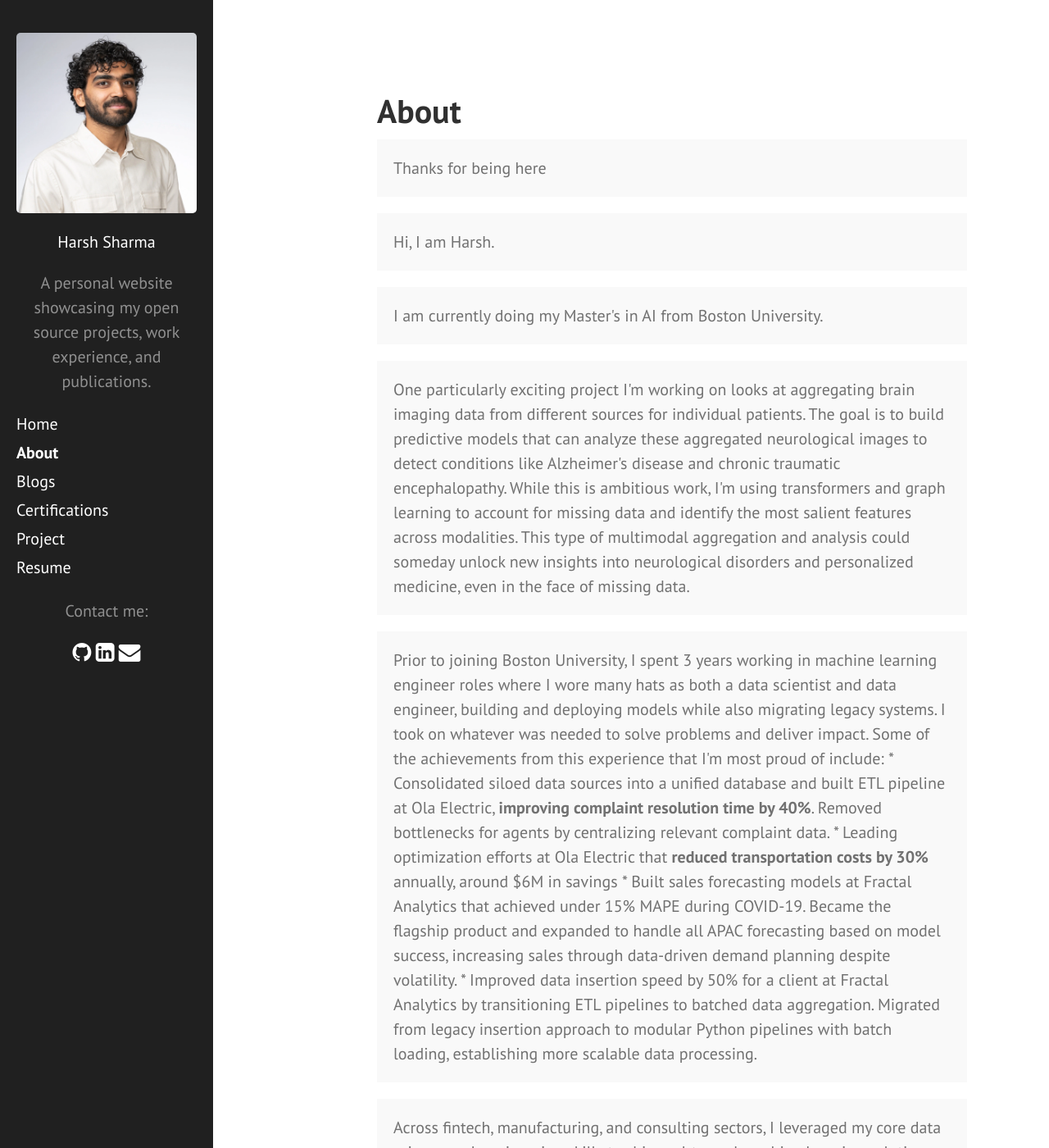
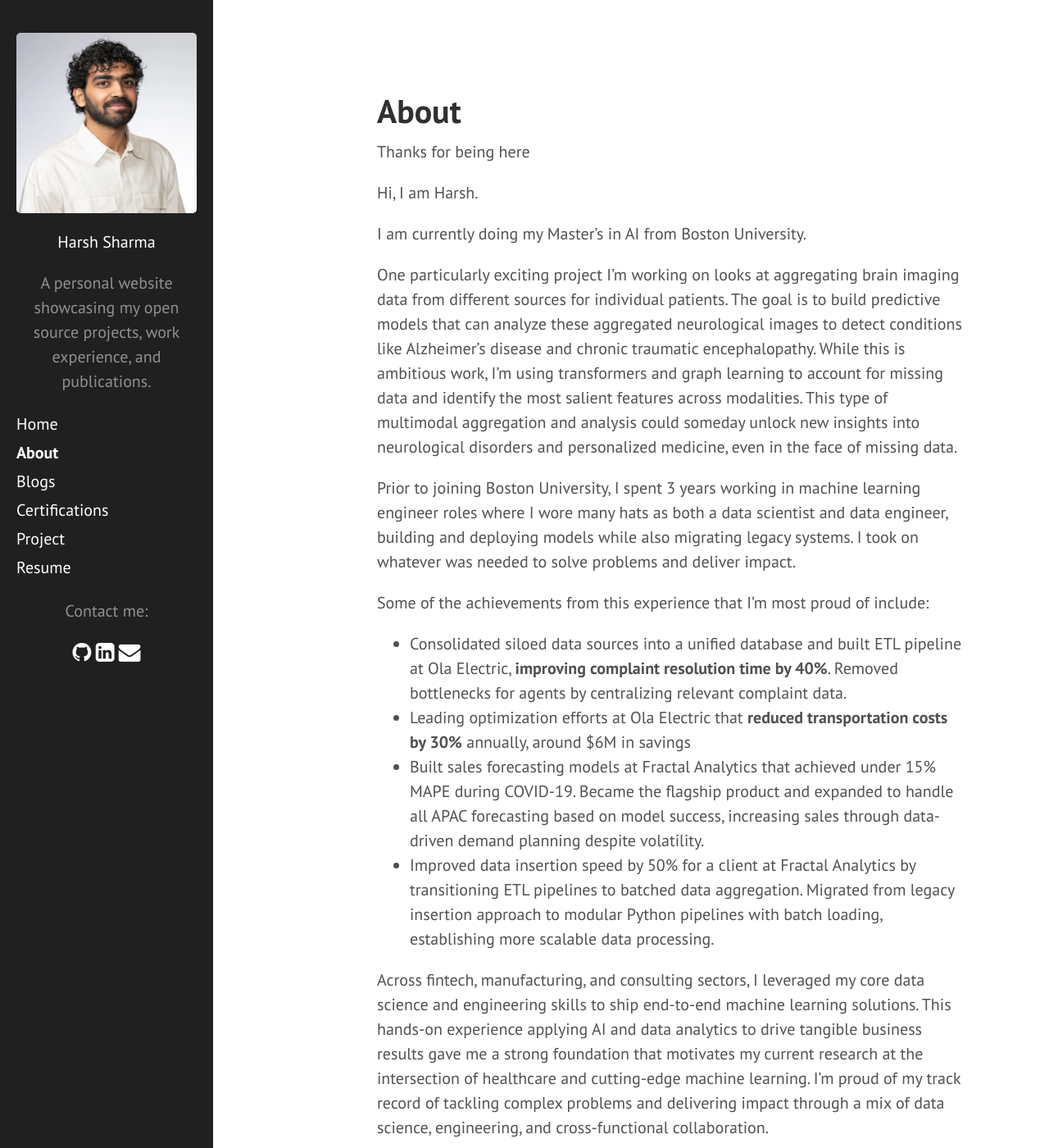
Before and after one commit to 97harsh/97harsh.github.io, a Jekyll site: the page built from about.md, in a window 1280 px wide and 1400 px high. Shown: the whole window at 82% size. Built offline with Jekyll 4.4.1, drawn with Linux system fonts in a browser that asks for light colours; nearby versions of some CDN libraries; Markdown is read by kramdown in place of the engine named in the settings; a script that is not in the unit is left out; some of the changed text lies outside the part shown.

Commit message:
converted paragraph to markdown

```diff
--- a/about.md
+++ b/about.md
@@ -3,30 +3,32 @@ layout: page
 title: About
 ---
 
-<p class="message">
-  Thanks for being here
-</p>
-<p class="message">
-  Hi, I am Harsh.
-</p>
-<p class="message">
-  I am currently doing my Master's in AI from Boston University.
-</p>
-<p class="message">
-  One particularly exciting project I'm working on looks at aggregating brain imaging data from different sources for individual patients. The goal is to build predictive models that can analyze these aggregated neurological images to detect conditions like Alzheimer's disease and chronic traumatic encephalopathy. While this is ambitious work, I'm using transformers and graph learning to account for missing data and identify the most salient features across modalities. This type of multimodal aggregation and analysis could someday unlock new insights into neurological disorders and personalized medicine, even in the face of missing data.
-</p>
-<p class="message">
-  Prior to joining Boston University, I spent 3 years working in machine learning engineer roles where I wore many hats as both a data scientist and data engineer, building and deploying models while also migrating legacy systems. I took on whatever was needed to solve problems and deliver impact.
 
-  Some of the achievements from this experience that I'm most proud of include:
-  * Consolidated siloed data sources into a unified database and built ETL pipeline at Ola Electric, <b>improving complaint resolution time by 40%</b>. Removed bottlenecks for agents by centralizing relevant complaint data.
-  * Leading optimization efforts at Ola Electric that <b>reduced transportation costs by 30%</b> annually, around $6M in savings
-  * Built sales forecasting models at Fractal Analytics that achieved under 15% MAPE during COVID-19. Became the flagship product and expanded to handle all APAC forecasting based on model success, increasing sales through data-driven demand planning despite volatility.
-  * Improved data insertion speed by 50% for a client at Fractal Analytics by transitioning ETL pipelines to batched data aggregation. Migrated from legacy insertion approach to modular Python pipelines with batch loading, establishing more scalable data processing.
-</p>
-<p class="message">
-  Across fintech, manufacturing, and consulting sectors, I leveraged my core data science and engineering skills to ship end-to-end machine learning solutions. This hands-on experience applying AI and data analytics to drive tangible business results gave me a strong foundation that motivates my current research at the intersection of healthcare and cutting-edge machine learning. I'm proud of my track record of tackling complex problems and delivering impact through a mix of data science, engineering, and cross-functional collaboration.
-</p>
+Thanks for being here
+
+
+Hi, I am Harsh.
+
+
+I am currently doing my Master's in AI from Boston University.
+
+
+One particularly exciting project I'm working on looks at aggregating brain imaging data from different sources for individual patients. The goal is to build predictive models that can analyze these aggregated neurological images to detect conditions like Alzheimer's disease and chronic traumatic encephalopathy. While this is ambitious work, I'm using transformers and graph learning to account for missing data and identify the most salient features across modalities. This type of multimodal aggregation and analysis could someday unlock new insights into neurological disorders and personalized medicine, even in the face of missing data.
+
+
+Prior to joining Boston University, I spent 3 years working in machine learning engineer roles where I wore many hats as both a data scientist and data engineer, building and deploying models while also migrating legacy systems. I took on whatever was needed to solve problems and deliver impact.
+
+
+Some of the achievements from this experience that I'm most proud of include:
+
+ * Consolidated siloed data sources into a unified database and built ETL pipeline at Ola Electric, <b>improving complaint resolution time by 40%</b>. Removed bottlenecks for agents by centralizing relevant complaint data.
+ * Leading optimization efforts at Ola Electric that <b>reduced transportation costs by 30%</b> annually, around $6M in savings
+ * Built sales forecasting models at Fractal Analytics that achieved under 15% MAPE during COVID-19. Became the flagship product and expanded to handle all APAC forecasting based on model success, increasing sales through data-driven demand planning despite volatility.
+ * Improved data insertion speed by 50% for a client at Fractal Analytics by transitioning ETL pipelines to batched data aggregation. Migrated from legacy insertion approach to modular Python pipelines with batch loading, establishing more scalable data processing.
+
+
+Across fintech, manufacturing, and consulting sectors, I leveraged my core data science and engineering skills to ship end-to-end machine learning solutions. This hands-on experience applying AI and data analytics to drive tangible business results gave me a strong foundation that motivates my current research at the intersection of healthcare and cutting-edge machine learning. I'm proud of my track record of tackling complex problems and delivering impact through a mix of data science, engineering, and cross-functional collaboration.
+
 
 Connect with me:
 
```
